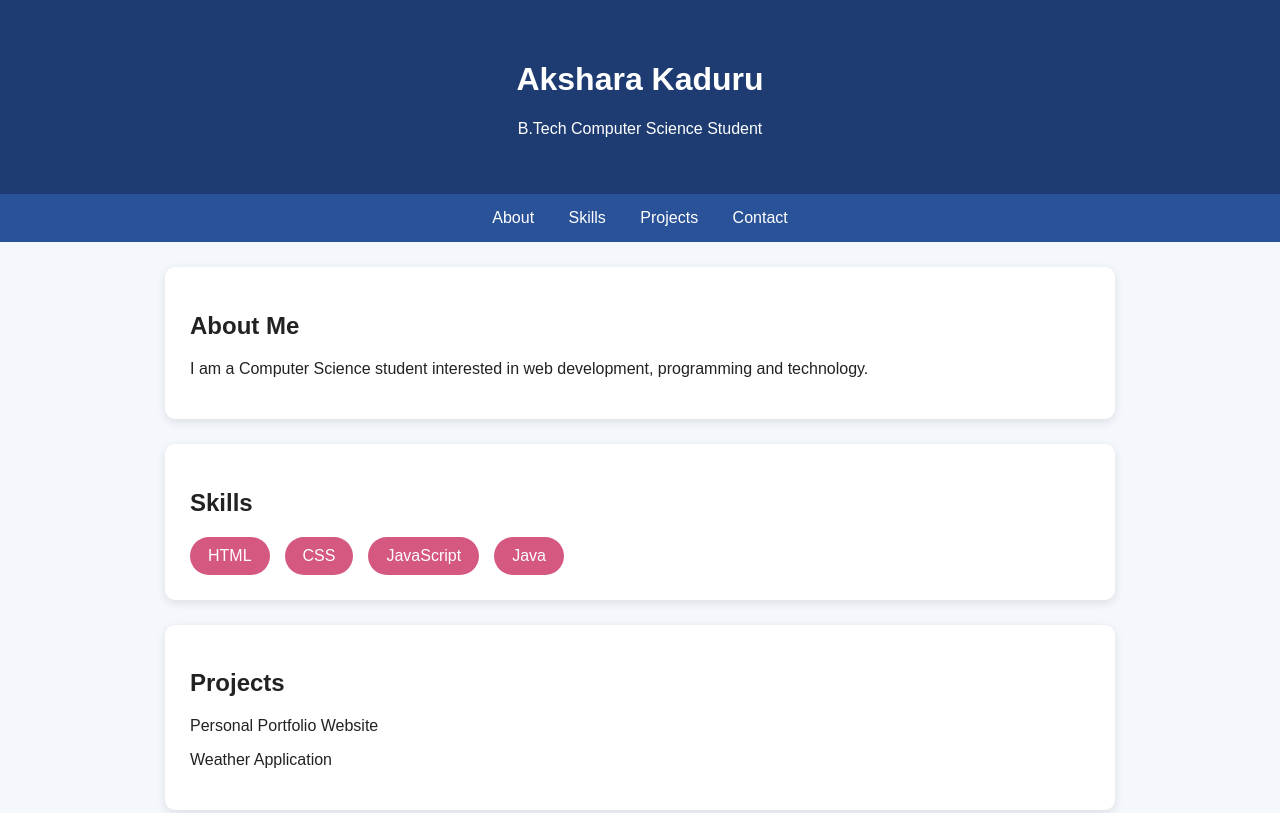
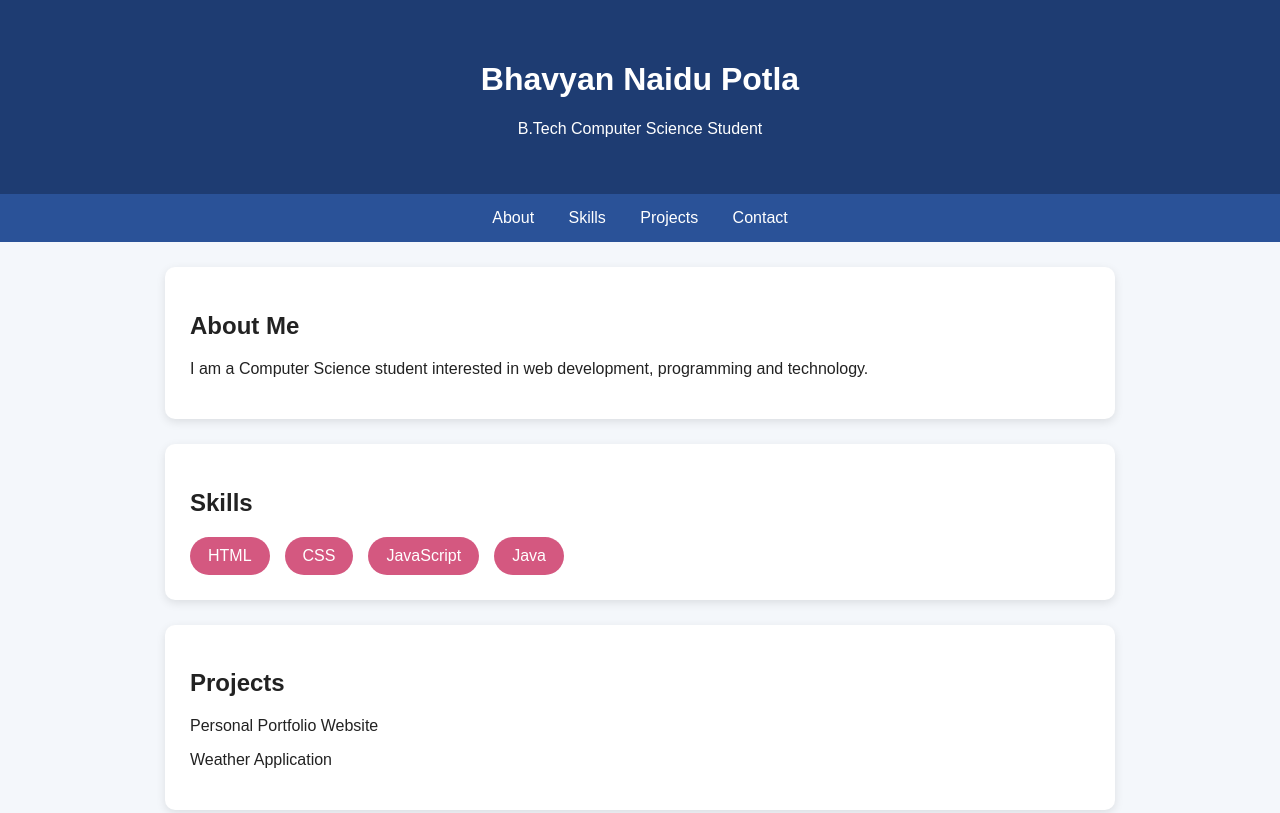
Before and after one commit to bhavyanpotla/HTML_CSS_JS, a plain HTML site: page css/20-portfolio.html in a window 1280 px wide. Shown: the top 813 px of the page. Drawn offline with Linux system fonts and the light colour scheme.

Commit message:
change name

```diff
--- a/css/20-portfolio.html
+++ b/css/20-portfolio.html
@@ -70,7 +70,7 @@
 <body>
 
     <header>
-        <h1>Akshara Kaduru</h1>
+        <h1>Bhavyan Naidu Potla</h1>
         <p>B.Tech Computer Science Student</p>
     </header>
 
```
